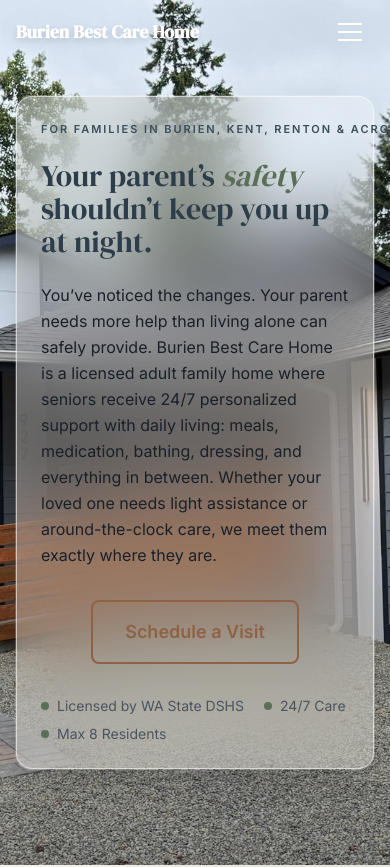
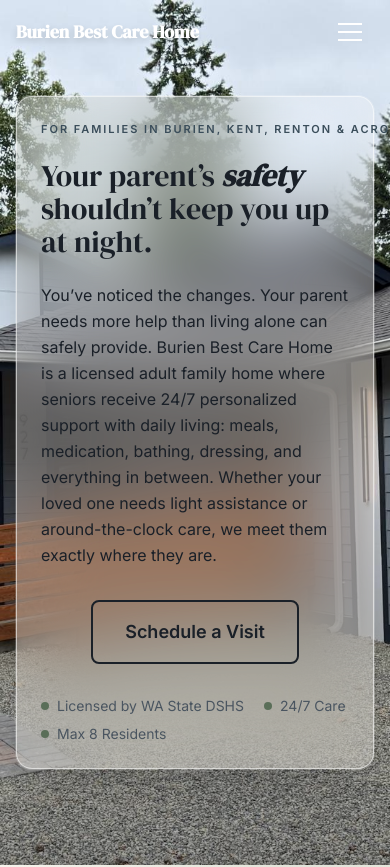
Before and after one commit to YourNextStepTeam/burienbestcarehome-site, a Next.js app in the folder nextjs-site/: page / in a window 390 px wide. Shown: the top 867 px of the page. Built offline with nearby package versions, Linux system fonts and the light colour scheme.

Commit message:
Phase C: sunshine polish — Footer hairline, HeroSection ink+sunshine, ScheduleVisitButton filled sunshine, GlassCard tinted→sunshine

```diff
--- a/nextjs-site/src/components/GlassCard.tsx
+++ b/nextjs-site/src/components/GlassCard.tsx
@@ -7,7 +7,7 @@
    *            Sits on the body gradient and picks up warmth from it.
    *   - white: opaque bone-white card. Use when translucency is undesirable
    *            (e.g. over busy photography).
-   *   - tinted: subtle moss-tinted glass — used for secondary content or to
+   *   - tinted: sunshine-tinted frosted glass — used for secondary content or to
    *             differentiate a cluster of cards from a plain-glass neighbor.
    */
   variant?: 'glass' | 'white' | 'tinted'
@@ -30,9 +30,9 @@
       break
     case 'tinted':
       base =
-        'backdrop-blur-xl backdrop-saturate-150 bg-[rgba(216,226,213,0.48)] border border-[color:rgba(90,110,88,0.22)] shadow-[0_1px_0_rgba(255,255,255,0.4)_inset,0_14px_32px_-14px_rgba(45,62,74,0.15)] text-ink'
+        'backdrop-blur-xl backdrop-saturate-150 bg-[rgba(253,244,222,0.55)] border border-[color:rgba(217,154,43,0.28)] shadow-[0_1px_0_rgba(255,255,255,0.55)_inset,0_14px_32px_-14px_rgba(45,62,74,0.12)] text-ink'
       hover =
-        'transition-all duration-300 ease-out hover:-translate-y-1 hover:bg-[rgba(216,226,213,0.58)] hover:border-[color:rgba(90,110,88,0.4)]'
+        'transition-all duration-300 ease-out hover:-translate-y-1 hover:bg-[rgba(253,244,222,0.72)] hover:border-[color:rgba(217,154,43,0.45)]'
       break
     case 'glass':
     default:
--- a/nextjs-site/src/components/HeroSection.tsx
+++ b/nextjs-site/src/components/HeroSection.tsx
@@ -83,10 +83,10 @@
           {/* Headline — "safety" highlighted in brand sage; intentional break for breathing room */}
           <motion.h1
             id="hero-headline"
-            className="font-serif text-3xl sm:text-5xl lg:text-6xl font-normal text-[color:var(--color-slate)] mb-6 leading-[1.1]"
+            className="font-serif text-3xl sm:text-5xl lg:text-6xl font-normal text-[color:var(--color-ink)] mb-6 leading-[1.1]"
             variants={itemVariants}
           >
-            Your parent&rsquo;s <span className="italic text-[color:var(--color-moss)]">safety</span>
+            Your parent&rsquo;s <span className="italic font-semibold text-[color:var(--color-sunshine-deep)]">safety</span>
             <br />
             shouldn&rsquo;t keep you up at&nbsp;night.
           </motion.h1>
--- a/nextjs-site/src/components/ScheduleVisitButton.tsx
+++ b/nextjs-site/src/components/ScheduleVisitButton.tsx
@@ -24,13 +24,13 @@
 
 const styles: Record<Surface, string> = {
   'on-dark':
-    'border-white text-white hover:bg-white/15 focus-visible:ring-white/70 focus-visible:ring-offset-transparent',
+    'bg-[color:var(--color-sunshine)] border-[color:var(--color-sunshine)] text-[color:var(--color-ink)] hover:bg-[color:var(--color-sunshine-deep)] hover:border-[color:var(--color-sunshine-deep)] focus-visible:ring-[color:var(--color-sunshine)]/60 focus-visible:ring-offset-transparent',
   'on-white':
-    'border-terracotta-deep text-terracotta-deep hover:bg-terracotta-deep hover:text-white focus-visible:ring-terracotta-deep/40 focus-visible:ring-offset-white',
+    'bg-[color:var(--color-sunshine)] border-[color:var(--color-sunshine)] text-[color:var(--color-ink)] hover:bg-[color:var(--color-sunshine-deep)] hover:border-[color:var(--color-sunshine-deep)] focus-visible:ring-[color:var(--color-sunshine)]/50 focus-visible:ring-offset-white',
   'on-terracotta':
-    'border-terracotta-deep text-terracotta-deep hover:bg-terracotta-deep hover:text-white focus-visible:ring-terracotta-deep/40 focus-visible:ring-offset-terracotta-light',
+    'bg-[color:var(--color-slate)] border-[color:var(--color-slate)] text-white hover:bg-[color:var(--color-ink)] hover:border-[color:var(--color-ink)] focus-visible:ring-[color:var(--color-slate)]/40 focus-visible:ring-offset-[color:var(--color-bone)]',
   'on-sage-light':
-    'border-forest text-forest hover:bg-forest hover:text-white focus-visible:ring-forest/40 focus-visible:ring-offset-sage-light',
+    'bg-[color:var(--color-sunshine)] border-[color:var(--color-sunshine)] text-[color:var(--color-ink)] hover:bg-[color:var(--color-sunshine-deep)] hover:border-[color:var(--color-sunshine-deep)] focus-visible:ring-[color:var(--color-sunshine)]/50 focus-visible:ring-offset-[color:var(--color-bone)]',
 };
 
 export default function ScheduleVisitButton({
```
